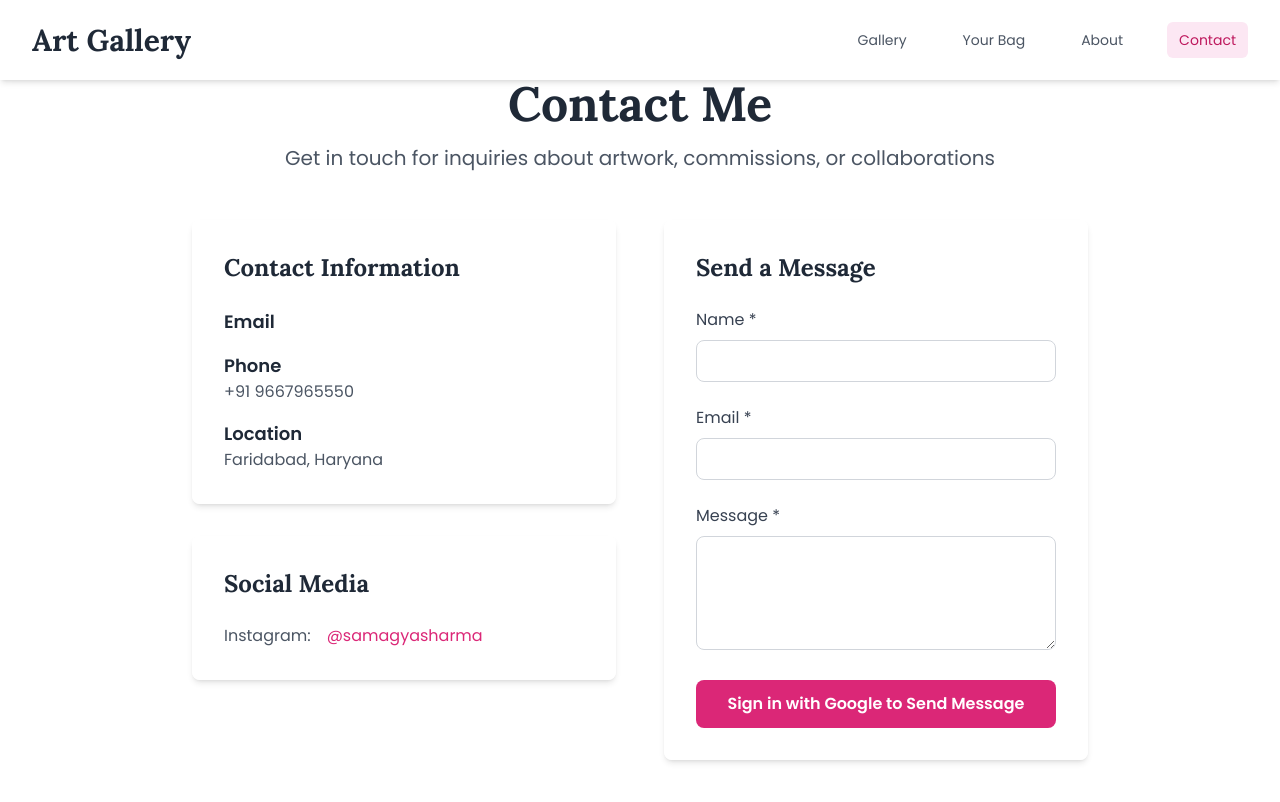
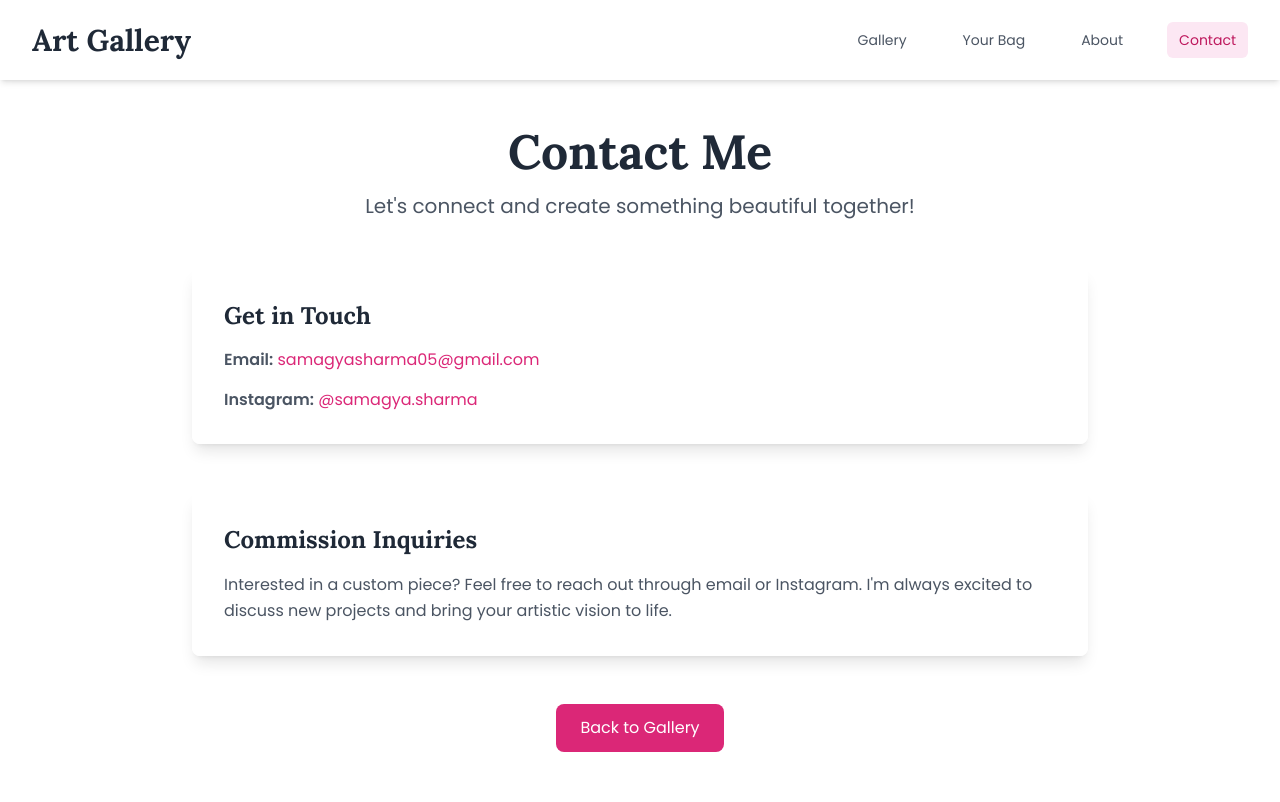
Before and after one commit to samagyasharma/website, a React (Vite) app: page /contact in a window 1280 px wide. Shown: the top 802 px of the page. Built offline with nearby package versions, Linux system fonts and the light colour scheme; a web font is replaced by a local one.

Commit message:
Updated Contact Me page

```diff
--- a/src/pages/Contact.jsx
+++ b/src/pages/Contact.jsx
@@ -1,6 +1,7 @@
 import React, { useState, useEffect } from "react";
 import { toast } from "react-hot-toast";
 import { GOOGLE_CLIENT_ID, API_BASE_URL } from "../config";
+import { Link } from "react-router-dom";
 
 const Contact = () => {
   const [formData, setFormData] = useState({
@@ -121,108 +122,63 @@ const Contact = () => {
   };
 
   return (
-    <div className="max-w-4xl mx-auto space-y-12">
-      <div className="text-center space-y-4">
-        <h1 className="text-4xl md:text-5xl font-lora font-bold text-gray-800">Contact Me</h1>
-        <p className="text-xl text-gray-600 font-poppins">
-          Get in touch for inquiries about artwork, commissions, or collaborations
-        </p>
-      </div>
-
-      <div className="grid grid-cols-1 md:grid-cols-2 gap-12">
-        <div className="space-y-8">
-          <div className="bg-white/90 backdrop-blur-sm p-8 rounded-lg shadow-md">
-            <h2 className="text-2xl font-lora font-bold text-gray-800 mb-6">Contact Information</h2>
-            <div className="space-y-4">
-              <div>
-                <h3 className="text-lg font-poppins font-semibold text-gray-800">Email</h3>
-                <p className="text-gray-600 font-poppins"></p>
-              </div>
-              <div>
-                <h3 className="text-lg font-poppins font-semibold text-gray-800">Phone</h3>
-                <p className="text-gray-600 font-poppins">+91 9667965550</p>
-              </div>
-              <div>
-                <h3 className="text-lg font-poppins font-semibold text-gray-800">Location</h3>
-                <p className="text-gray-600 font-poppins">Faridabad, Haryana</p>
-              </div>
-            </div>
-          </div>
-
-          <div className="bg-white/90 backdrop-blur-sm p-8 rounded-lg shadow-md">
-            <h2 className="text-2xl font-lora font-bold text-gray-800 mb-6">Social Media</h2>
-            <div className="space-y-4">
-              <div className="flex items-center space-x-4">
-                <span className="text-gray-600 font-poppins">Instagram:</span>
-                <a href="#" className="text-pink-600 hover:text-pink-700 font-poppins">@samagyasharma</a>
-              </div>
-            </div>
-          </div>
+    <div className="min-h-screen py-12 px-4 sm:px-6 lg:px-8">
+      <div className="max-w-4xl mx-auto">
+        <div className="text-center mb-12">
+          <h1 className="text-4xl md:text-5xl font-lora font-bold text-gray-800 mb-4">
+            Contact Me
+          </h1>
+          <p className="text-xl text-gray-600 font-poppins max-w-2xl mx-auto">
+            Let's connect and create something beautiful together!
+          </p>
         </div>
 
-        <div className="bg-white/90 backdrop-blur-sm p-8 rounded-lg shadow-md">
-          <h2 className="text-2xl font-lora font-bold text-gray-800 mb-6">Send a Message</h2>
-          <form onSubmit={handleSubmit} className="space-y-6">
-            <div>
-              <label htmlFor="name" className="block text-gray-700 font-poppins mb-2">Name *</label>
-              <input
-                type="text"
-                id="name"
-                name="name"
-                value={formData.name}
-                onChange={handleInputChange}
-                disabled={isSubmitting}
-                className={`w-full px-4 py-2 border rounded-lg focus:ring-2 focus:ring-pink-500 focus:border-transparent ${
-                  errors.name ? "border-red-500" : "border-gray-300"
-                } ${isSubmitting ? "opacity-50 cursor-not-allowed" : ""}`}
-              />
-              {errors.name && <p className="text-red-500 text-sm mt-1">{errors.name}</p>}
+        <div className="space-y-12">
+          <section className="bg-white/90 backdrop-blur-sm rounded-lg shadow-lg p-8 animate-fade-in">
+            <h2 className="text-2xl font-lora font-bold text-gray-800 mb-4">
+              Get in Touch
+            </h2>
+            <div className="space-y-4 text-gray-600 font-poppins">
+              <p>
+                <span className="font-semibold">Email:</span>{" "}
+                <a
+                  href="mailto:samagyasharma05@gmail.com"
+                  className="text-pink-600 hover:text-pink-700 transition-colors"
+                >
+                  samagyasharma05@gmail.com
+                </a>
+              </p>
+              <p>
+                <span className="font-semibold">Instagram:</span>{" "}
+                <a
+                  href="https://www.instagram.com/samagya.sharma"
+                  target="_blank"
+                  rel="noopener noreferrer"
+                  className="text-pink-600 hover:text-pink-700 transition-colors"
+                >
+                  @samagya.sharma
+                </a>
+              </p>
             </div>
-            <div>
-              <label htmlFor="email" className="block text-gray-700 font-poppins mb-2">Email *</label>
-              <input
-                type="email"
-                id="email"
-                name="email"
-                value={formData.email}
-                onChange={handleInputChange}
-                disabled={isSubmitting}
-                className={`w-full px-4 py-2 border rounded-lg focus:ring-2 focus:ring-pink-500 focus:border-transparent ${
-                  errors.email ? "border-red-500" : "border-gray-300"
-                } ${isSubmitting ? "opacity-50 cursor-not-allowed" : ""}`}
-              />
-              {errors.email && <p className="text-red-500 text-sm mt-1">{errors.email}</p>}
-            </div>
-            <div>
-              <label htmlFor="message" className="block text-gray-700 font-poppins mb-2">Message *</label>
-              <textarea
-                id="message"
-                name="message"
-                rows="4"
-                value={formData.message}
-                onChange={handleInputChange}
-                disabled={isSubmitting}
-                className={`w-full px-4 py-2 border rounded-lg focus:ring-2 focus:ring-pink-500 focus:border-transparent ${
-                  errors.message ? "border-red-500" : "border-gray-300"
-                } ${isSubmitting ? "opacity-50 cursor-not-allowed" : ""}`}
-              ></textarea>
-              {errors.message && <p className="text-red-500 text-sm mt-1">{errors.message}</p>}
-            </div>
-            {isAuthenticated && (
-              <div className="text-sm text-gray-600">
-                Signed in as: {userEmail}
-              </div>
-            )}
-            <button
-              type="submit"
-              disabled={isSubmitting}
-              className={`w-full bg-pink-600 text-white py-3 px-6 rounded-lg hover:bg-pink-700 transition-colors font-poppins font-semibold ${
-                isSubmitting ? "opacity-50 cursor-not-allowed" : ""
-              }`}
+          </section>
+
+          <section className="bg-white/90 backdrop-blur-sm rounded-lg shadow-lg p-8 animate-fade-in" style={{ animationDelay: "0.2s" }}>
+            <h2 className="text-2xl font-lora font-bold text-gray-800 mb-4">
+              Commission Inquiries
+            </h2>
+            <p className="text-gray-600 font-poppins leading-relaxed">
+              Interested in a custom piece? Feel free to reach out through email or Instagram. I'm always excited to discuss new projects and bring your artistic vision to life.
+            </p>
+          </section>
+
+          <div className="text-center">
+            <Link
+              to="/"
+              className="inline-block px-6 py-3 bg-pink-600 text-white rounded-lg hover:bg-pink-700 transition-colors font-poppins"
             >
-              {isSubmitting ? "Sending..." : isAuthenticated ? "Send Message" : "Sign in with Google to Send Message"}
-            </button>
-          </form>
+              Back to Gallery
+            </Link>
+          </div>
         </div>
       </div>
     </div>
```
